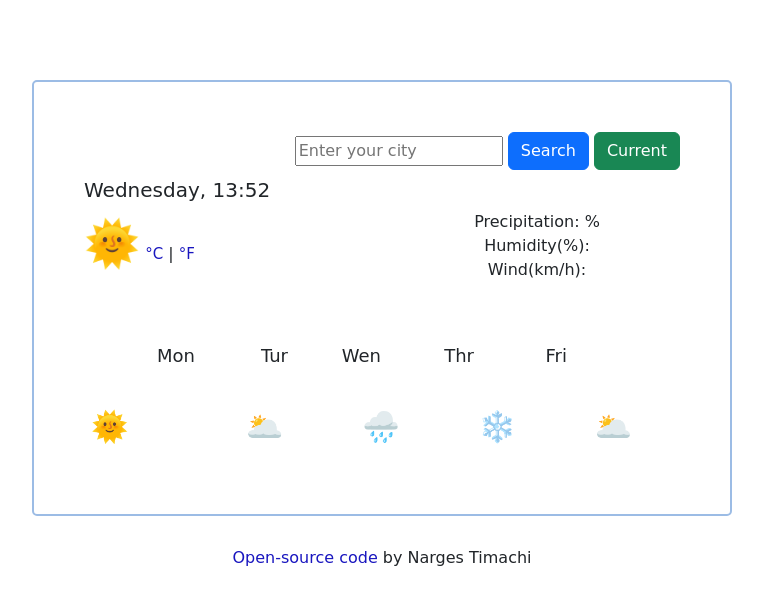
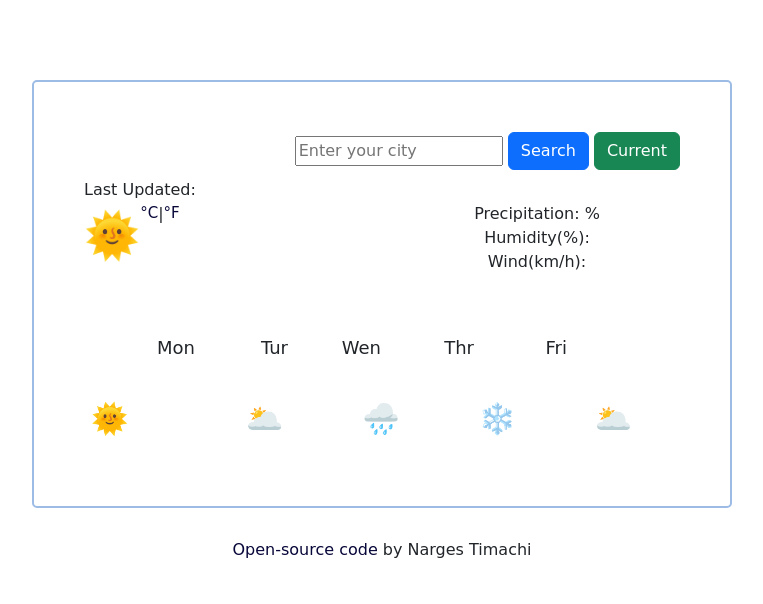
Before and after one commit to Narges1374/Weather, a plain HTML site: page index.html in a window 1280 px wide. Shown: the whole page, without its empty margins (258-1021 px from the left). Drawn offline with nearby package versions, Linux system fonts and the light colour scheme; no server answers; a web font is replaced by a local one.

Commit message:
fix hour

```diff
--- a/index.html
+++ b/index.html
@@ -29,14 +29,19 @@
         </form>
         <div>
           <h1></h1>
-
-          <h5 id="day-hour"></h5>
-
+          <ul>
+            <li>
+             Last Updated: <span id="day-hour"></span>
+            </li>
+            <li id="description"></li>
+          </ul>
         </div>
         <div class="row">
           <div class="col-6">
-            <strong>🌞<span id="degree"></span></strong> <a href="#" id="celsius-link">°C</a> |
-            <a href="#" id="fahrenheit-link">°F</a>
+            <div class="d-flex">
+              <strong>🌞<span id="degree"></span></strong> <a href="#" id="celsius-link">°C</a> |
+              <a href="#" id="fahrenheit-link">°F</a>
+            </div>
           </div>
 
           <div class="col-6 Precipitation">
--- a/src/index.js
+++ b/src/index.js
@@ -1,5 +1,8 @@
+
 function showTemp(response) {
   document.querySelector("h1").innerHTML = response.data.name;
+  document.querySelector("#day-hour").innerHTML=formatdate(response.data.dt * 1000)
+  document.querySelector("#description").innerHTML = response.data.weather[0].description;
   document.querySelector("#degree").innerHTML = Math.round(
     response.data.main.temp
   );
@@ -35,8 +38,10 @@ function getCurrentLocation(event) {
 let currentLocationButton = document.querySelector("#current-location");
 currentLocationButton.addEventListener("click", getCurrentLocation);
 
-let now = new Date();
-let h5 = document.querySelector("h5");
+
+function formatdate(timestamp) {
+  let date = new Date(timestamp);
+
   let days = [
     "Sunday",
     "Monday",
@@ -44,17 +49,19 @@ let days = [
     "Wednesday",
     "Thursday",
     "Friday",
-  "Saturday"
+    "Saturday",
   ];
-let currentDay = days[now.getDay()];
-let currentHours = now.getHours();
+  let currentDay = days[date.getDay()];
+  let currentHours = date.getHours();
   if (currentHours < 10) {
     currentHours = `0${currentHours}`;
   }
-let currentMinutes = now.getMinutes();
+  let currentMinutes = date.getMinutes();
   if (currentMinutes < 10) {
     currentMinutes = `0${currentMinutes}`;
   }
-h5.innerHTML = `${currentDay}, ${currentHours}:${currentMinutes}`;
+  return `${currentDay} ${currentHours}:${currentMinutes}`;
+}
+
 
 searchCity("Tehran");
--- a/src/styles.css
+++ b/src/styles.css
@@ -2,7 +2,7 @@ body {
   font-family: "Andika", cursive;
 }
 form {
-text-align: right;
+  text-align: right;
 }
 h1,
 h4,
@@ -20,17 +20,20 @@ li {
 
 a {
   font-size: medium;
-  color: #1916bf;
+  color: #080739;
   text-decoration: none;
 }
 
-footer{
-text-align:center ;
+footer {
+  text-align: center;
 }
 
-.col-6 a{
+.col-6 a {
   font-size: 15px;
+}
 
+strong {
+  font-size: 45px;
 }
 
 a:hover {
@@ -48,14 +51,8 @@ a:hover {
   border-radius: 5px;
 }
 
-strong{
-  font-size: 45px;
-
-}
-
 .Precipitation {
-text-align: center;
-
+  text-align: center;
 }
 
 .days {
@@ -65,27 +62,24 @@ text-align: center;
   font-size: 18px;
   padding: 20px;
 }
+
+li::first-letter {
+  text-transform: capitalize;
+}
+
 .btn {
-
 }
 .row {
-
 }
 .col-2 {
-
 }
 .col-3 {
-
 }
 
 .col-1 {
-
 }
 .row-cols-md-6 {
-
 }
-
-
 
 .emoji {
   padding: 15px 19px;
```
Lines whose indentation alone changed are shown as unchanged.
